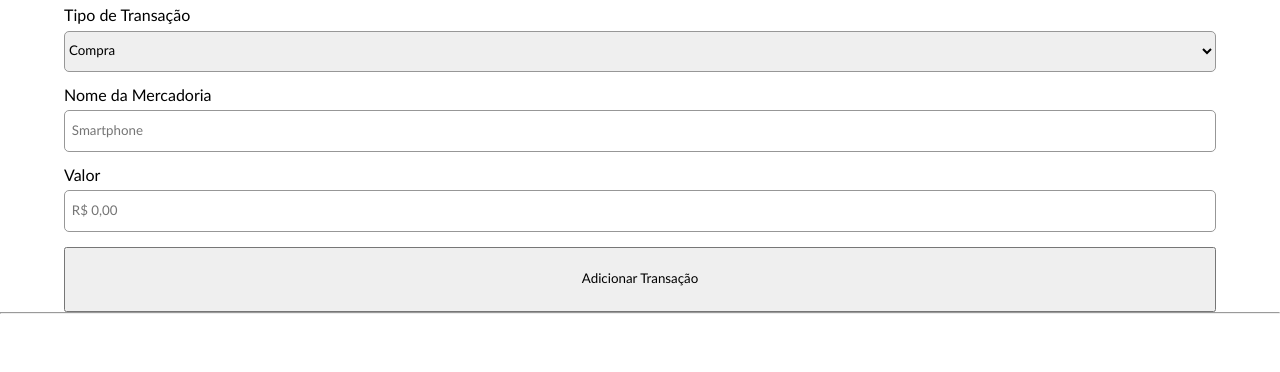
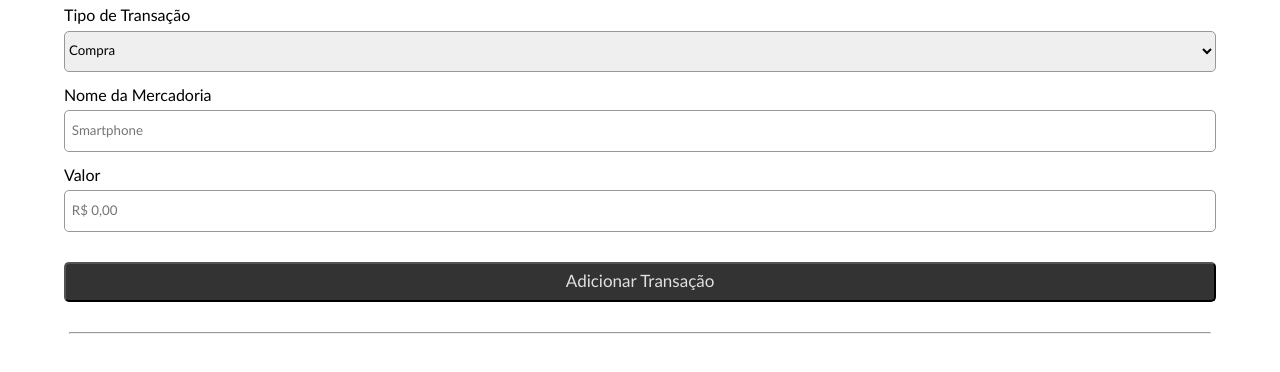
Before and after one commit to jwhesley/projeto-spa-newTab, a plain HTML site: page index.html in a window 1280 px wide. Shown: the part 68-440 px from the top of the page. Drawn offline with Linux system fonts and the light colour scheme.

Commit message:
finalizando o css do form

```diff
--- a/css/index.css
+++ b/css/index.css
@@ -63,6 +63,7 @@ main{
     margin-top: 15px;
 }
 .label{
+    font-family: 'lato';
     text-align: initial;
     margin-bottom: -20px;
 }
@@ -76,3 +77,20 @@ main{
     border-width: 1px;
     border-radius: 5px;
 }
+.btnSubmit{
+    background: #333333;
+    color: #E0E0E0;
+    font-family: 'lato';
+    font-size: 17px;
+    height: 40px;
+    border-radius: 5px;
+    margin-top: 15px;
+
+}
+
+.linhaHr{
+    width: 89%;
+    margin: 0 auto;
+    margin-top: 20px;
+    border-radius: 5px;
+}
```
